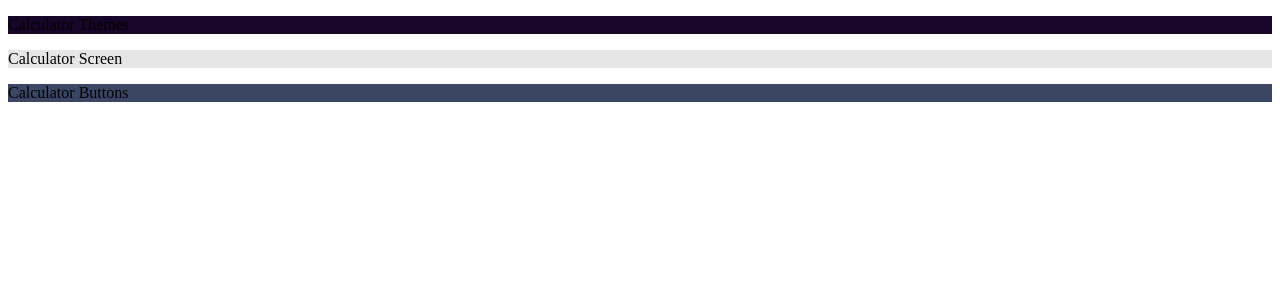
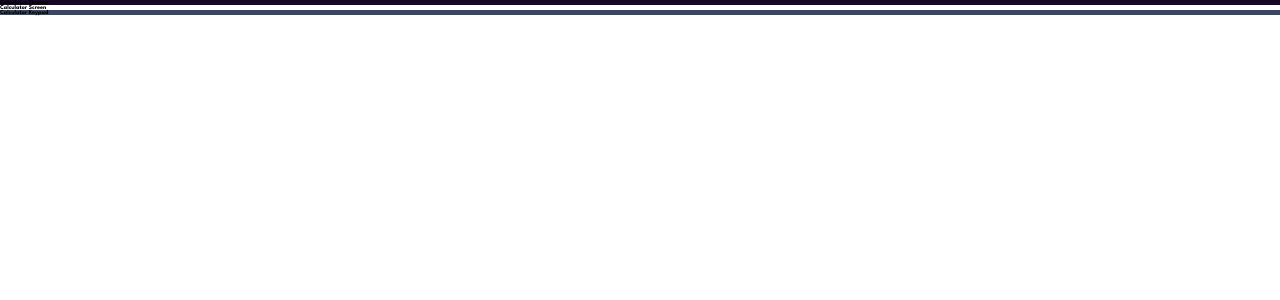
Before and after one commit to kashifawan981/calculator-app, a React (Create React App) app: page / in a window 1280 px wide. Shown: the top 300 px of the page. Built offline with nearby package versions, Linux system fonts and the light colour scheme.

Commit message:
:construction: color variables created, css reset code added, font family added, some updates on the INDEXhtml file

```diff
--- a/public/index.html
+++ b/public/index.html
@@ -4,14 +4,24 @@
     <meta charset="utf-8" />
     <meta name="viewport" content="width=device-width, initial-scale=1" />
     <meta name="theme-color" content="#000000" />
+    <meta name="author" content="Tulio Minini" />
     <meta
       name="description"
-      content="Web site created using create-react-app"
+      content="Calculator APP - Frontend Mentor Challenge"
     />
-    <title>React App</title>
+
+    <!-- Google Fonts -->
+    <link rel="preconnect" href="https://fonts.googleapis.com" />
+    <link rel="preconnect" href="https://fonts.gstatic.com" crossorigin />
+    <link
+      href="https://fonts.googleapis.com/css2?family=League+Spartan:wght@700&display=swap"
+      rel="stylesheet"
+    />
+
+    <!-- Web Page Tab -->
+    <title>Calculator App</title>
   </head>
   <body>
-    <noscript>You need to enable JavaScript to run this app.</noscript>
     <div id="root"></div>
   </body>
 </html>
--- a/src/App.js
+++ b/src/App.js
@@ -1,6 +1,6 @@
 import style from "./App.module.css";
 
-import { CalcButtons } from "./components/CalcButtons/CalcButtons";
+import { CalcKeypad } from "./components/CalcKeypad/CalcKeypad";
 import { CalcScreen } from "./components/CalcScreen/CalcScreen";
 import { CalcThemes } from "./components/CalcThemes/CalcThemes";
 
@@ -9,7 +9,7 @@ function App() {
     <div className={style.page}>
       <CalcThemes />
       <CalcScreen />
-      <CalcButtons />
+      <CalcKeypad />
     </div>
   );
 }
--- a/src/App.module.css
+++ b/src/App.module.css
@@ -1,5 +1,59 @@
 :root {
-    --background-color1: #3A4663;
-    --background-color2: #E6E6E6;
-    --background-color3: #17062A;
+/* theme 1 */
+  --background-main-theme1: hsl(222, 26%, 31%);
+  --background-toggle-keypad-theme1: hsl(223, 31%, 20%);
+  --background-screen-theme1: hsl(224, 36%, 15%);
+  --key-background1-theme1: hsl(225, 21%, 49%);
+  --key-shadow1-theme1: hsl(224, 28%, 35%);
+  --key-background2-theme1: hsl(6, 63%, 50%);
+  --key-shadow2-theme1:  hsl(6, 70%, 34%);
+  --key-background2-theme1: hsl(30, 25%, 89%);
+  --key-shadow3-theme1: hsl(28, 16%, 65%);
+  --text1-theme1: hsl(221, 14%, 31%);
+  --text2-theme1: hsl(0, 0%, 100%)
+/* theme 2 */
+  --background-main-theme2: hsl(0, 0%, 90%);
+  --background-toggle-keypad-theme2: hsl(0, 5%, 81%);
+  --background-screen-theme2: hsl(0, 0%, 93%);
+  --key-background1-theme2: hsl(185, 42%, 37%);
+  --key-shadow1-theme2: hsl(185, 58%, 25%);
+  --key-background2-theme2: hsl(25, 98%, 40%);
+  --key-shadow2-theme2: hsl(25, 99%, 27%);
+  --key-background2-theme2: hsl(45, 7%, 89%);
+  --key-shadow2-theme2:  hsl(35, 11%, 61%);
+  --text1-theme2: hsl(60, 10%, 19%);
+  --text2-theme2: hsl(0, 0%, 100%);
+/* theme 3 */
+  --background-main-theme3: hsl(268, 75%, 9%);
+  --background-toggle-keypad-theme3: hsl(268, 71%, 12%);
+  --background-screen-theme3: hsl(268, 71%, 12%);
+  --key-background1-theme3: hsl(281, 89%, 26%);
+  --key-shadow1-theme3: hsl(285, 91%, 52%);
+  --key-background2-theme3: hsl(176, 100%, 44%);
+  --key-shadow2-theme3: hsl(177, 92%, 70%);
+  --key-background2-theme3: hsl(268, 47%, 21%);
+  --key-shadow2-theme3: hsl(290, 70%, 36%);
+  --text1-theme3: hsl(52, 100%, 62%);
+  --text2-theme3: hsl(198, 20%, 13%);
+  --text3-theme3: hsl(0, 0%, 100%);
+
 }
+
+/* css reset */
+html {
+    min-height: 100%;
+  }
+
+  *,
+  *::before,
+  *::after {
+    box-sizing: border-box;
+    margin: 0;
+    padding: 0;
+    font-size: 62.5%; /* base font size to 10px, to facilitate using REM unit. 12px would be expressed as 1.2rem, 24px would be 2.4rem, and so on.*/
+    font-family: 'League Spartan', sans-serif;
+  }
+
+  ::-webkit-scrollbar {
+    display: none;
+  }
--- a/src/components/CalcButtons/CalcButtons.jsx
+++ /dev/null
@@ -1,9 +0,0 @@
-import style from "./CalcButtons.module.css";
-
-export function CalcButtons() {
-  return (
-    <div className={style.buttonsContainer}>
-      <p>Calculator Buttons</p>
-    </div>
-  );
-}
--- a/src/components/CalcButtons/CalcButtons.module.css
+++ /dev/null
@@ -1,3 +0,0 @@
-.buttonsContainer {
-    background-color: var(--background-color1);
-}
--- /dev/null
+++ b/src/components/CalcKeypad/CalcKeypad.jsx
@@ -0,0 +1,9 @@
+import style from "./CalcKeypad.module.css";
+
+export function CalcKeypad() {
+  return (
+    <div className={style.keypadContainer}>
+      <p>Calculator Keypad</p>
+    </div>
+  );
+}
--- /dev/null
+++ b/src/components/CalcKeypad/CalcKeypad.module.css
@@ -0,0 +1,3 @@
+.keypadContainer {
+    background-color: var(--background-main-theme1);
+}
--- a/src/components/CalcScreen/CalcScreen.module.css
+++ b/src/components/CalcScreen/CalcScreen.module.css
@@ -1,3 +1,3 @@
 .screenContainer {
-    background-color: var(--background-color2);
+    background-color: var(--background-main-theme2);
 }
--- a/src/components/CalcThemes/CalcThemes.module.css
+++ b/src/components/CalcThemes/CalcThemes.module.css
@@ -1,3 +1,3 @@
 .themesContainer {
-  background-color: var(--background-color3);
+  background-color: var(--background-main-theme3);
 }
```
